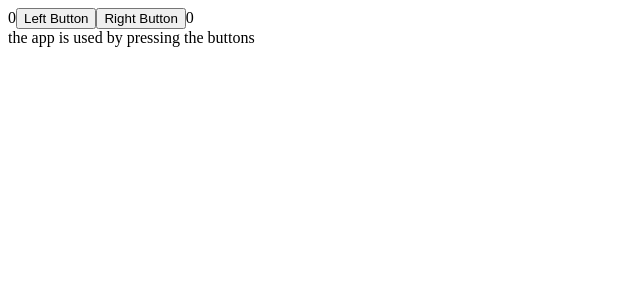
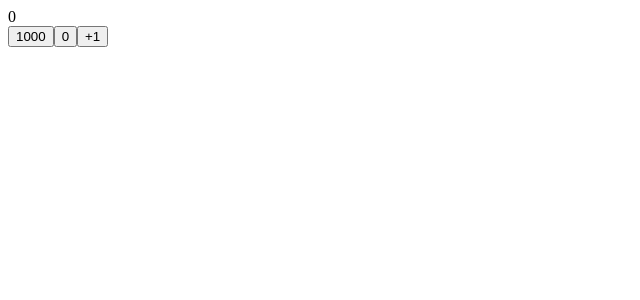
Before and after one commit to SilentGamelan/OpenFullStack, a React (Create React App) app in the folder part1/courseinfo/: page / in a window 1280 px wide. Shown: the top 300 px of the page, without its empty margins (0-640 px from the left). Built offline with nearby package versions, Linux system fonts and the light colour scheme.

Commit message:
Implement parameterised event handlers

```diff
--- a/part1/courseinfo/src/App.js
+++ b/part1/courseinfo/src/App.js
@@ -1,51 +1,26 @@
 import React, {useState} from 'react'
 
-const History = (props) => {
-  if(props.clickHistory.length === 0) {
-    return (
-      <div>
-        the app is used by pressing the buttons
-      </div>
-    )
-  } else {
-    return (
-      <div>
-        button press history: {props.clickHistory.join('')}
-      </div>
-    )
-  }
-}
 
-const Button = ({handleClick, buttonText}) => {
-  return <button onClick={handleClick}>{buttonText}</button>
-}
+const Display = props => <div>{props.value}</div>
+
+const Button = (props) => (
+  <button onClick={props.handleClick}>{props.buttonText}</button>
+)
 
 const App = ()=> {
-  const [leftClicks, setLeftClicks] = useState(0);
-  const [rightClicks, setRightClicks] = useState(0);
-  const [clickHistory, setClickHistory] = useState([]);
+  const [value, setValue] = useState(0);
 
-  const handleLeftClick = () => {
-    setClickHistory(clickHistory.concat('L'));
-    setLeftClicks(leftClicks + 1);
-  }
-
-  const handleRightClick = () => {
-    setClickHistory(clickHistory.concat('R'));
-    setRightClicks(rightClicks + 1);
-  }
-
-
+  const setToValue = (newValue) => () => setValue(newValue);
 
   return (
     <div>
-      {leftClicks}
-      <Button handleClick={handleLeftClick} buttonText="Left Button" />
-      <Button handleClick={handleRightClick} buttonText="Right Button" />
-      {rightClicks}
-      <History clickHistory={clickHistory} />
+      <Display value={value} />
+      <Button handleClick={setToValue(1000)} buttonText="1000" />
+      <Button handleClick={setToValue(0)} buttonText="0"/>
+      <Button handleClick={setToValue(value+1)} buttonText="+1" />
     </div>
   )
+
 };
 
 export default App
```
